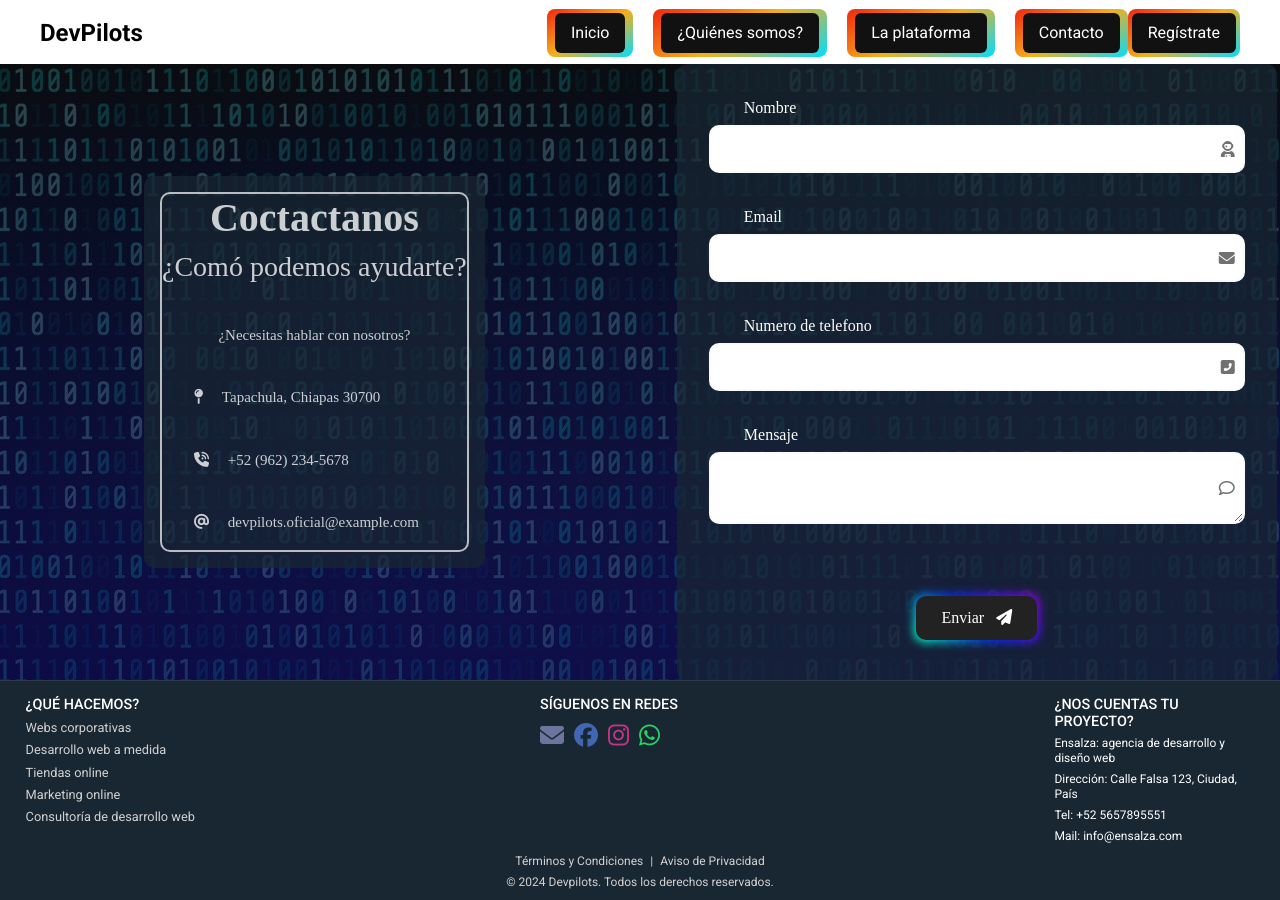
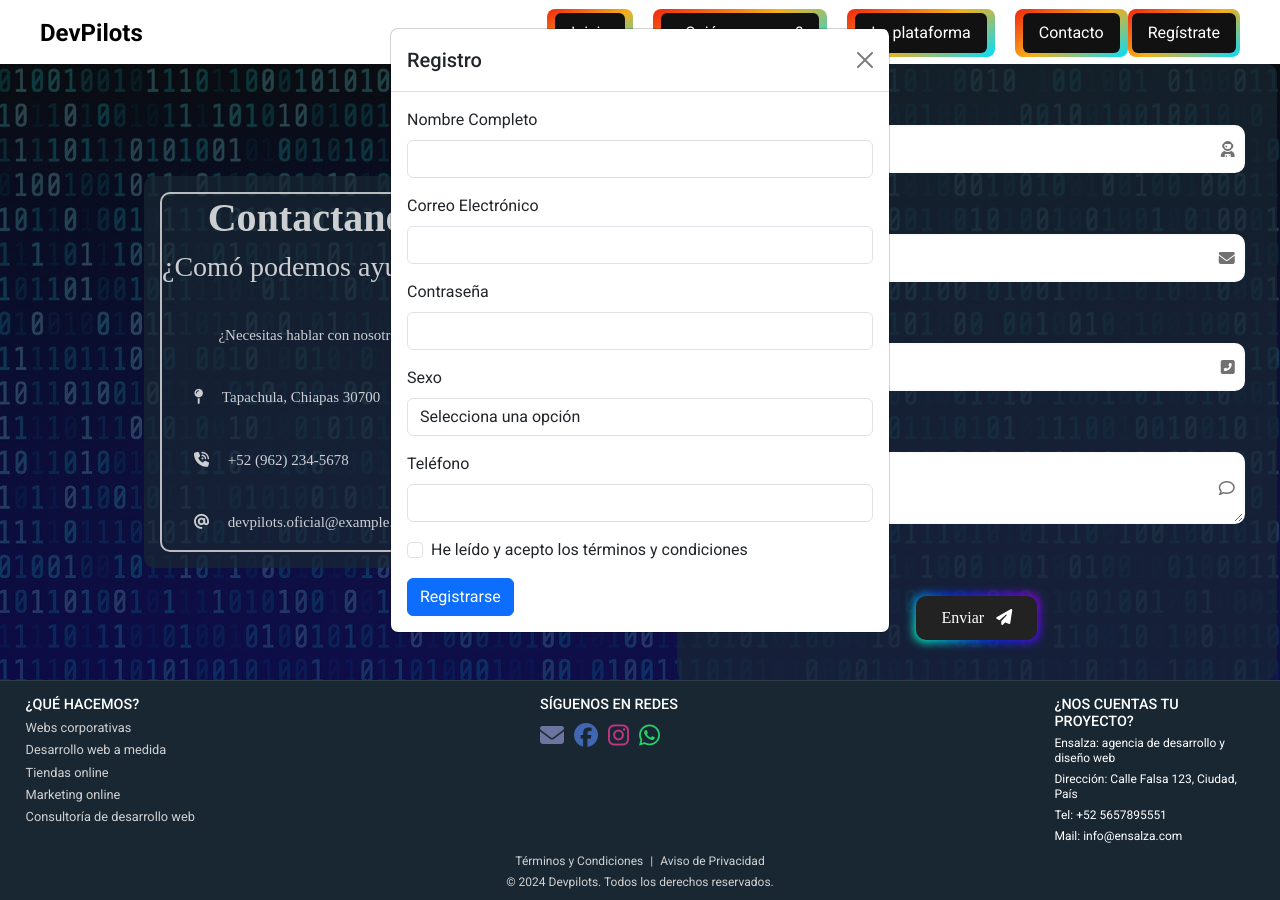
Before and after one commit to brixxdd/TemplateDinamico, a Nuxt app: page /contact in a window 1280 px wide. Both pictures are taken after a click on the button "Regístrate". Built offline with nearby package versions, Linux system fonts and the light colour scheme; a web font is replaced by a local one.

Commit message:
dejando rama mena igual a main actual

```diff
--- a/app.vue
+++ b/app.vue
@@ -1,7 +1,7 @@
 <template>
   <main>
-    <Header :isScrolled="isScrolled" />
-
+    <Header :isScrolled="isScrolled" @open-register-modal="showModal = true" />
+    <RegisterModal :show="showModal" @update:show="showModal = false" />
     <NuxtPage/>
     <Footer />
   </main>
@@ -11,16 +11,19 @@
 import Header from '@/components/Header.vue';
 import Footer from '@/components/Footer.vue';
 import HeroSlideshow from '@/components/HeroSlideshow.vue';
+import RegisterModal from '@/components/RegisterModal.vue'; // Asegúrate de importar tu modal aquí
 import { ref, onMounted, onUnmounted } from 'vue';
 
 export default {
   components: {
     Header,
     Footer,
-    HeroSlideshow
+    HeroSlideshow,
+    RegisterModal, // Registro del modal
   },
   setup() {
     const isScrolled = ref(false);
+    const showModal = ref(false);
 
     const handleScroll = () => {
       isScrolled.value = window.scrollY > 50;
@@ -35,7 +38,8 @@ export default {
     });
 
     return {
-      isScrolled
+      isScrolled,
+      showModal,
     };
   }
 };
--- a/components/ContactZone.vue
+++ b/components/ContactZone.vue
@@ -80,7 +80,7 @@
     <div class="contact-container">
       <div class="contact-info">
         <div class="textPrincipal">
-          <h2>Coctactanos</h2>
+          <h2>Contactanos</h2>
           <h3>¿Comó podemos ayudarte?</h3>
           <p>¿Necesitas hablar con nosotros?</p>
           <p class="paragraph-with-icon">
--- a/components/Header.vue
+++ b/components/Header.vue
@@ -26,7 +26,7 @@
 
         </ul>
         <div class="ml-auto">
-          <button class="btn btn-register">
+          <button class="btn btn-register" @click="$emit('open-register-modal')">
             <span>Regístrate</span>
           </button>
         </div>
@@ -49,7 +49,6 @@ export default {
         };
       }
     }
-
   };
 </script>
 
--- /dev/null
+++ b/components/RegisterModal.vue
@@ -0,0 +1,98 @@
+<template>
+    <div v-if="show" class="modal fade show d-block" tabindex="-1" aria-labelledby="exampleModalLabel" aria-hidden="true">
+      <div class="modal-dialog">
+        <div class="modal-content" :style="modalStyle">
+          <div class="modal-header">
+            <h5 class="modal-title" id="exampleModalLabel">Registro</h5>
+            <button type="button" class="btn-close" @click="closeModal" :style="closeButtonStyle" aria-label="Close"></button>
+          </div>
+          <div class="modal-body">
+            <form @submit.prevent="handleSubmit">
+              <!-- Formulario de registro -->
+              <div class="mb-3">
+                <label for="fullName" class="form-label">Nombre Completo</label>
+                <input type="text" class="form-control" id="fullName" v-model="form.fullName" required>
+              </div>
+              <div class="mb-3">
+                <label for="email" class="form-label">Correo Electrónico</label>
+                <input type="email" class="form-control" id="email" v-model="form.email" required>
+              </div>
+              <div class="mb-3">
+                <label for="password" class="form-label">Contraseña</label>
+                <input type="password" class="form-control" id="password" v-model="form.password" required>
+              </div>
+              <div class="mb-3">
+                <label for="gender" class="form-label">Sexo</label>
+                <select class="form-control" id="gender" v-model="form.gender" required>
+                  <option value="">Selecciona una opción</option>
+                  <option value="male">Masculino</option>
+                  <option value="female">Femenino</option>
+                </select>
+              </div>
+              <div class="mb-3">
+                <label for="phone" class="form-label">Teléfono</label>
+                <input type="tel" class="form-control" id="phone" v-model="form.phone" required>
+              </div>
+              <div class="mb-3 form-check">
+                <input type="checkbox" class="form-check-input" id="terms" v-model="form.terms" required>
+                <label class="form-check-label" for="terms">He leído y acepto los términos y condiciones</label>
+              </div>
+              <button type="submit" class="btn btn-primary">Registrarse</button>
+            </form>
+          </div>
+        </div>
+      </div>
+    </div>
+  </template>
+
+  <script>
+  export default {
+    props: {
+      show: {
+        type: Boolean,
+        required: true,
+      },
+    },
+    data() {
+      return {
+        form: {
+          fullName: '',
+          email: '',
+          password: '',
+          gender: '',
+          phone: '',
+          terms: false,
+        },
+      };
+    },
+    methods: {
+      closeModal() {
+        this.$emit('update:show', false);
+      },
+      handleSubmit() {
+        // Aquí puedes manejar el envío del formulario
+        console.log(this.form);
+        this.closeModal();
+      },
+    },
+    computed: {
+      modalStyle() {
+        return {
+          zIndex: 1050,
+        };
+      },
+      closeButtonStyle() {
+        return {
+          zIndex: 1051,
+        };
+      },
+    },
+  };
+  </script>
+
+  <style scoped>
+  /* Estilos para el modal */
+  .modal-backdrop {
+    opacity: 0.8;
+  }
+  </style>
```
